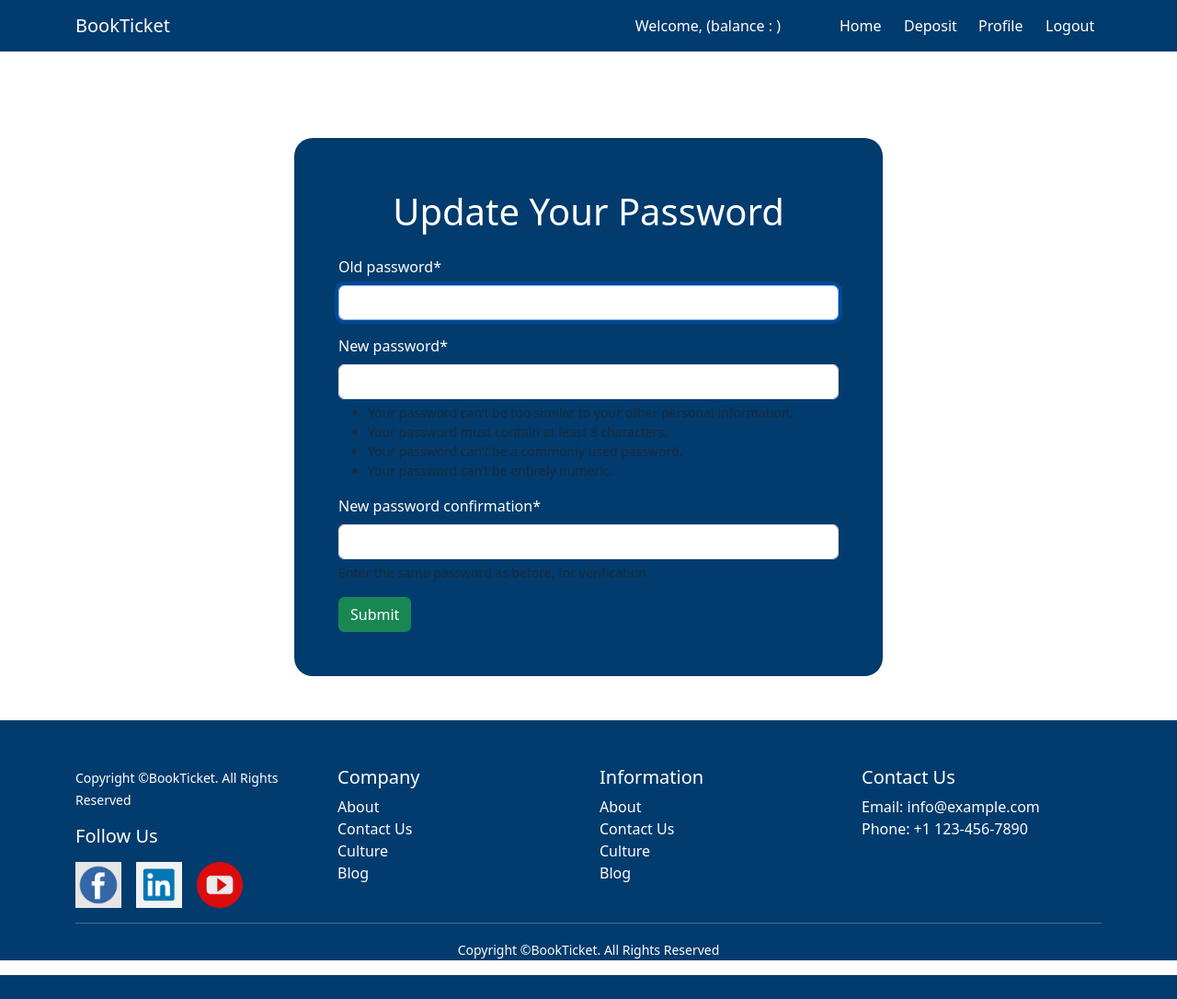
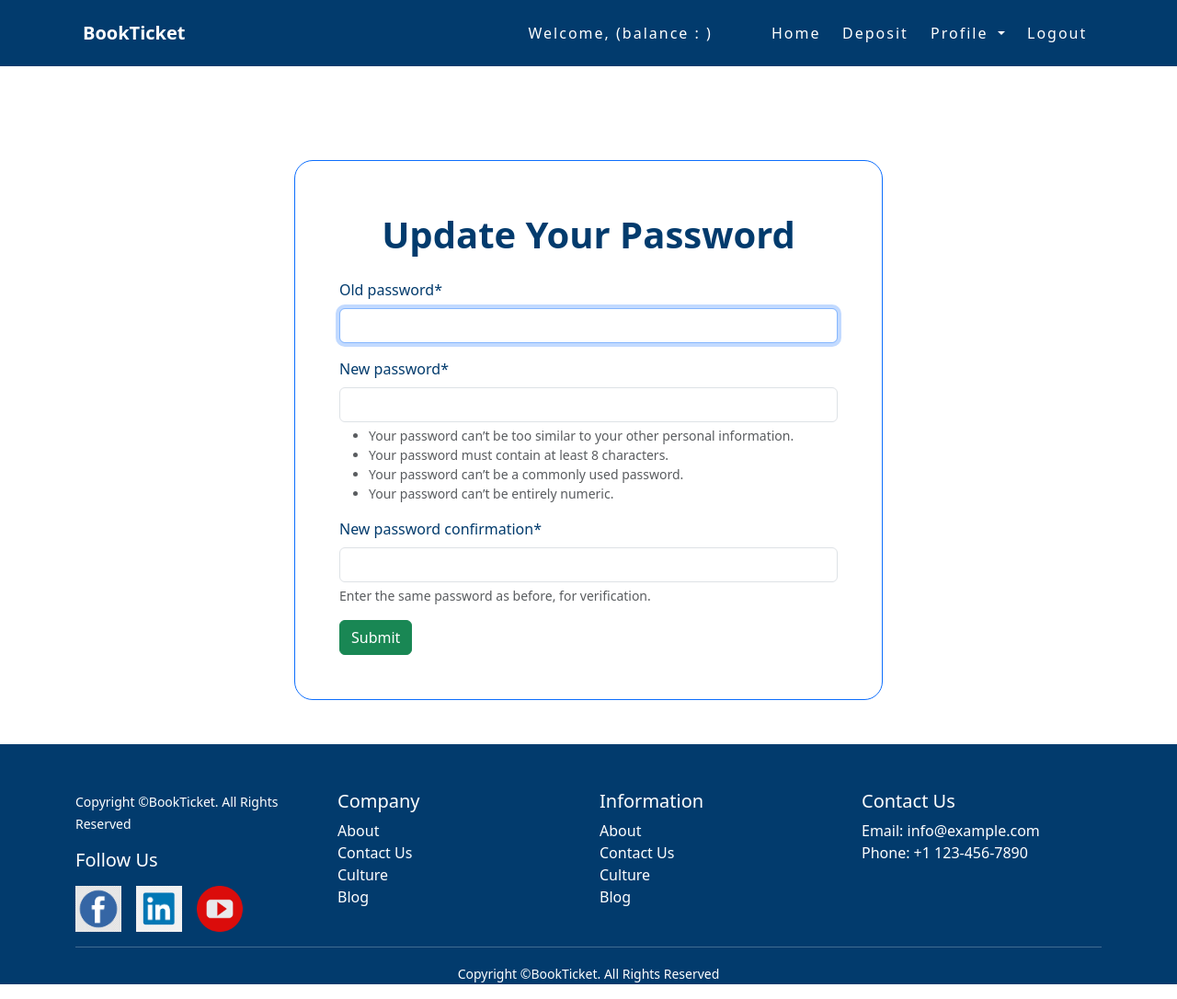
Before and after one commit to riduanul/ticket-booking-app, a Django app: page /accounts/profile/password/update in a window 1280 px wide. Shown: the whole page at 92% size. Before the commit the page ends 1060 px from the top, so only its background shows below. Run offline with Django 5.2, Linux system fonts and the light colour scheme; a user stored in the database is signed in; data comes from the database, SQL or seed files in the repository; both versions use the stored data as it was after the commit; some libraries are stand-ins or nearby versions.

Commit message:
design updated

```diff
--- a/passengers/templates/deposit.html
+++ b/passengers/templates/deposit.html
@@ -1,7 +1,7 @@
 {% extends "base.html" %} {% block content %} {%load crispy_forms_tags%}
 
-<div class="container mb-5 p-5 text-white" style="width: 50%; margin: auto; margin-top:150px; border-radius:20px; background-color:#023B6D;">
-  <h1 class="text-white text-center pb-3 pt-2">Deposit</h1>
+<div class="container mb-5 p-5 border border-2 border-primary" style="width: 50%; margin: auto; margin-top:150px; border-radius:20px; color:#023B6D; background-color:lightgray;">
+  <h1 class="text-center pb-3 pt-2 fw-bold">Deposit</h1>
 
 <form method="POST" action="">
     {% csrf_token %} {{form | crispy}}
--- a/passengers/templates/password_change.html
+++ b/passengers/templates/password_change.html
@@ -1,7 +1,7 @@
 {% extends "base.html" %} {% block content %} {%load crispy_forms_tags%}
 
-<div class="container mb-5 p-5 text-white" style="width: 50%; margin: auto; margin-top:150px; border-radius:20px; background-color:#023B6D;">
-  <h1 class="text-white text-center pb-3 pt-2">Update Your Password</h1>
+<div class="container mb-5 p-5 border border-1 border-primary" style="width: 50%; margin: auto; margin-top:150px; border-radius:20px;color:#023B6D;">
+  <h1 class=" text-center pb-3 pt-2 fw-bold">Update Your Password</h1>
 
   <form method="POST" action="">
     {% csrf_token %} {{form | crispy}}
--- a/passengers/templates/update_profile.html
+++ b/passengers/templates/update_profile.html
@@ -1,8 +1,9 @@
 {% extends "base.html" %} {% block content %} {%load crispy_forms_tags%}
 
-<div class="container mb-5 p-5 text-white" style="width: 50%; margin: auto; margin-top:150px; border-radius:20px; background-color:#023B6D;">
+<div class="container mb-5 p-5 border border-1 border-primary" style="width: 50%; margin: auto; margin-top:150px; border-radius:20px; color:#023B6D;">
 
   <form method="POST" action="">
+    <h2 class='text-center fw-bold' >Update Your Profile</h2>
     {% csrf_token %} {{form | crispy}}
     <button type="submit" class="btn btn-success">Submit</button>
   </form>
--- a/templates/base.html
+++ b/templates/base.html
@@ -47,28 +47,39 @@
       .hvr-underline-from-left:hover:before, .hvr-underline-from-left:focus:before, .hvr-underline-from-left:active:before {
         right: 0;
       }
+      .ls{
+        letter-spacing: 2px;
+      }
     </style>
   </head>
   <body>
+
+    icon: "success",
+    title: "Your work has been saved",
+
     {% for i in messages %}
       <script>
         // Trigger SweetAlert2 automatically based on a condition
         {% if i.tags == 'warning' %}
         document.addEventListener('DOMContentLoaded', function() {
           Swal.fire({
+              position: "top-end",
               title: 'Message!',
               text: '{{i}}',
               icon: 'warning',
-              confirmButtonText: 'OK'
+              showConfirmButton: false,
+              timer: 1500
           });
         });
         {% else %}
         document.addEventListener('DOMContentLoaded', function() {
           Swal.fire({
-              title: 'Message!',
-              text: '{{i}}',
-              icon: 'success',
-              confirmButtonText: 'OK'
+            position: "top-end",
+            title: 'Message!',
+            text: '{{i}}',
+            icon: 'success',
+            showConfirmButton: false,
+            timer: 1500
           });
         });
         {% endif %}
@@ -78,7 +89,7 @@
     <header>
       <nav class="navbar navbar-expand-lg fixed-top text-white" style="background-color: #023B6D;">
         <div class="container">
-          <a class="navbar-brand text-white" href="{% url 'home' %}"
+          <a class="navbar-brand text-white p-2 fw-bold" href="{% url 'home' %}"
             >BookTicket</a
           >
           <button
@@ -95,7 +106,7 @@
           <div class="collapse navbar-collapse" id="navbarScroll">
 
             <ul
-              class="navbar-nav ms-auto my-2 my-lg-0 navbar-nav-scroll gap-2"
+              class="navbar-nav ms-auto my-2 my-lg-0 navbar-nav-scroll gap-2 p-2  ls"
               style="--bs-scroll-height: 100px"
             >
 
@@ -113,9 +124,18 @@
               <li class="nav-item hvr-underline-from-left ">
                 <a class="nav-link text-white" href="{% url 'deposit' %}">Deposit</a>
               </li>
-              <li class="nav-item hvr-underline-from-left ">
-                <a class="nav-link text-white" href="{% url 'profile'%}">Profile</a>
+              <li class="nav-item dropdown">
+                <a class="nav-link dropdown-toggle text-white" href="#" role="button" data-bs-toggle="dropdown" aria-expanded="false">
+                  Profile
+                </a>
+                <ul class="dropdown-menu">
+                  <li><a class="dropdown-item" href="{% url 'update_profile'%}">Update Info</a></li>
+                  <li><a class="dropdown-item" href="{% url 'update_password'%}">Upadate Password</a></li>
+                  <li><hr class="dropdown-divider"></li>
+                  <li><a class="dropdown-item" href="{% url 'profile'%}">See your bookings</a></li>
+                </ul>
               </li>
+
               <li class="nav-item hvr-underline-from-left ">
                 <a class="nav-link text-white" href="{% url 'logout' %}"
                   >Logout</a
```
Also changed, not shown: passengers/templates/profile.html (+5 -7 lines), db.sqlite3.
